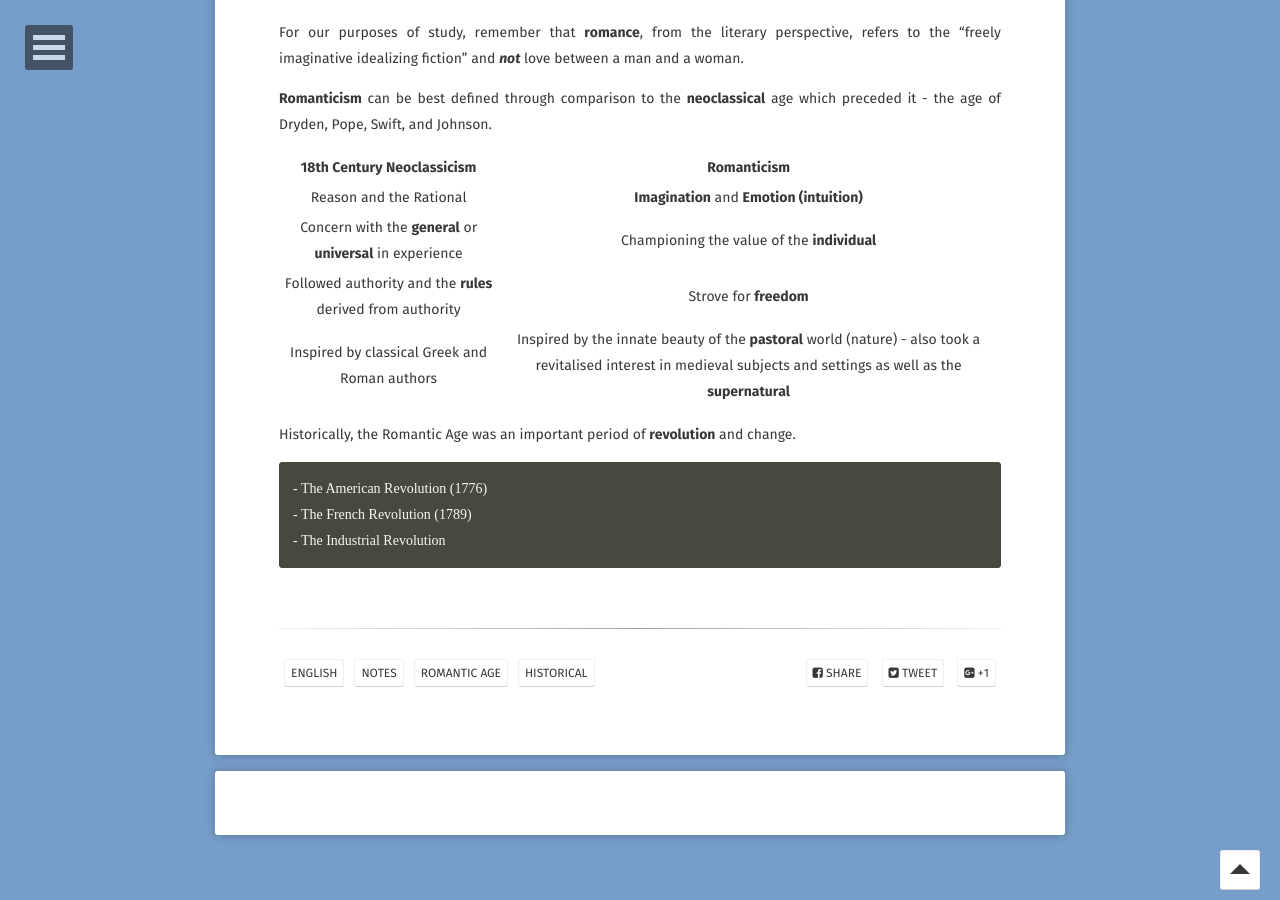
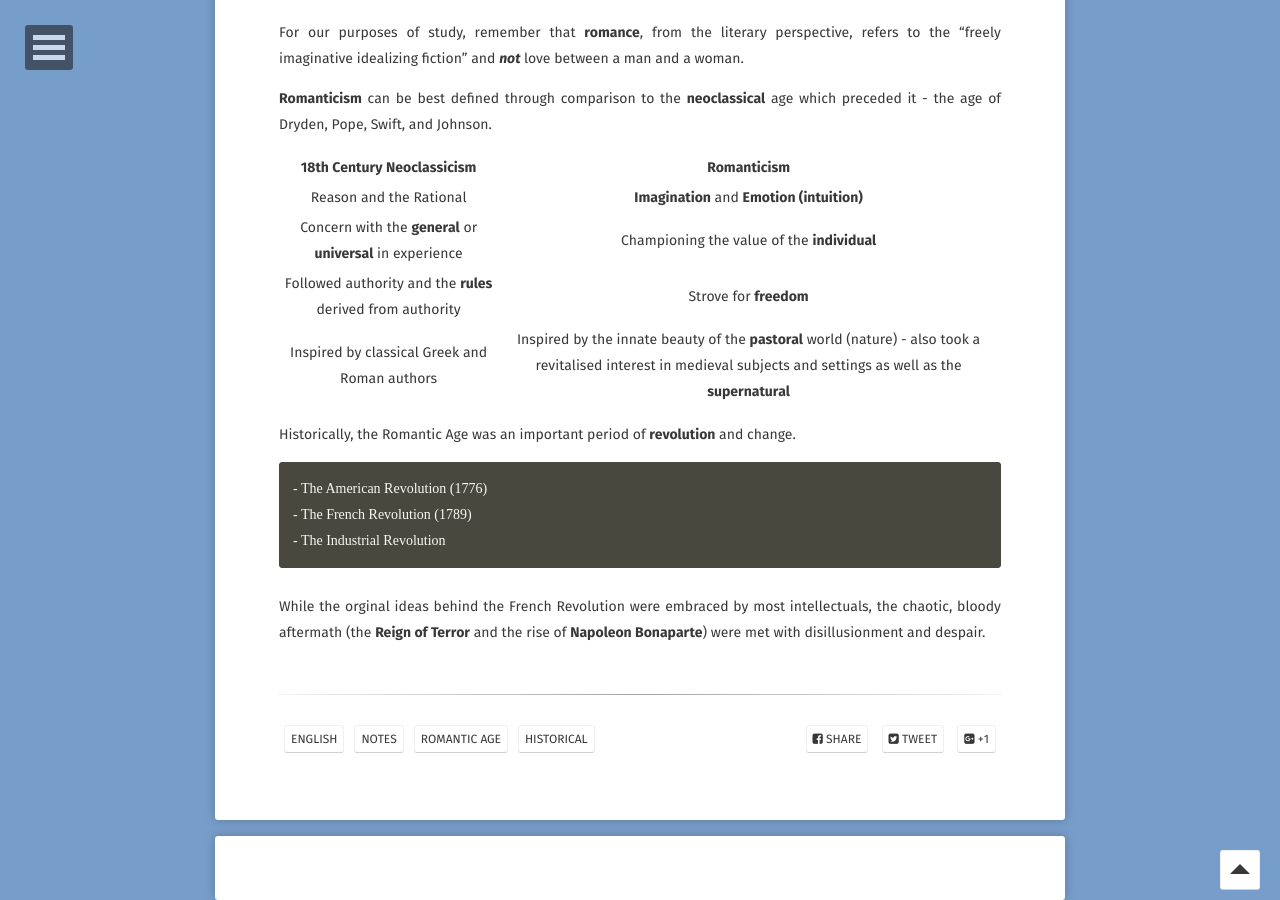
Before and after one commit to EthenStrine/site, a Jekyll site: the page built from _posts/2019-03-13-romantic-age.md, in a window 1280 px wide and 900 px high, scrolled down 848 px. Built offline with Jekyll 4.4.1, drawn with Linux system fonts in a browser that asks for light colours; some web fonts are replaced; comment, search, counter and statistics services are not loaded.

Commit message:
Update 2019-03-13-romantic-age.md

```diff
--- a/_posts/2019-03-13-romantic-age.md
+++ b/_posts/2019-03-13-romantic-age.md
@@ -34,3 +34,5 @@ Historically, the Romantic Age was an important period of **revolution** and cha
     - The American Revolution (1776)
     - The French Revolution (1789)
     - The Industrial Revolution
+
+While the orginal ideas behind the French Revolution were embraced by most intellectuals, the chaotic, bloody aftermath (the **Reign of Terror** and the rise of **Napoleon Bonaparte**) were met with disillusionment and despair.
```
